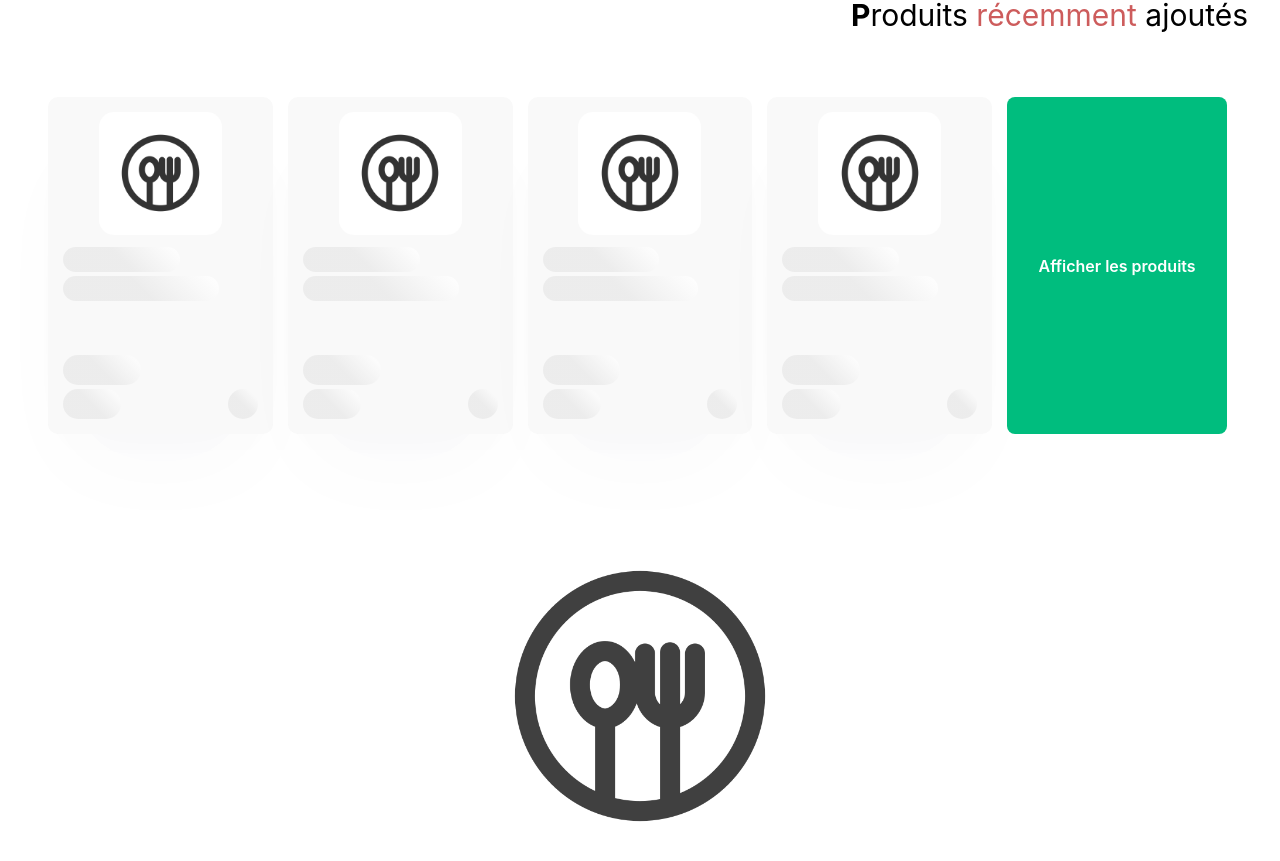
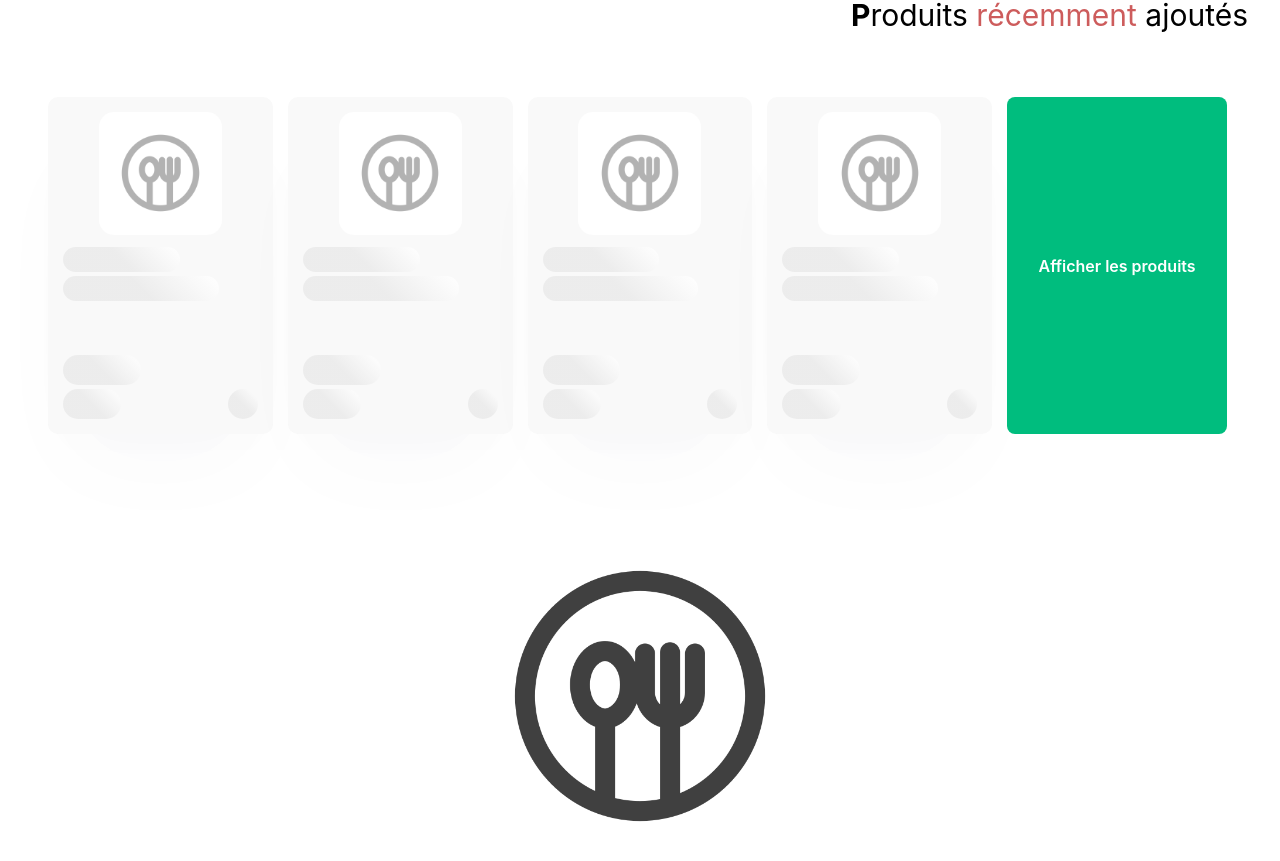
Before and after one commit to salaahl/nutri_verif_by_vue.js, a Vue app: page / in a window 1280 px wide. Shown: the part 3536-4397 px from the top of the page. Built offline with nearby package versions, Linux system fonts and the light colour scheme; a web font is replaced by a local one.

Commit message:
ajustements

```diff
--- a/src/components/ProductCard.vue
+++ b/src/components/ProductCard.vue
@@ -221,7 +221,7 @@ const searchProductsByCategory: Function = async (category: string) => {
 
 img.placeholder {
   background: unset;
-  filter: opacity(0.8);
+  filter: opacity(0.3);
 }
 
 .brand.placeholder,
--- a/src/composables/useProducts.ts
+++ b/src/composables/useProducts.ts
@@ -81,7 +81,8 @@ async function fetchWithTimeout(
   resource: string,
   options: { timeout?: number; method?: string; headers?: HeadersInit; body?: string } = {}
 ) {
-  const { timeout = 150000, method = 'GET' } = options
+  // Timeout par défaut de 2 minutes pour laisser le temps au serveur de se réveiller lors de la 1ère requête
+  const { timeout = 120000, method = 'GET' } = options
 
   const controller = new AbortController()
   const id = setTimeout(() => controller.abort(), timeout)
```
